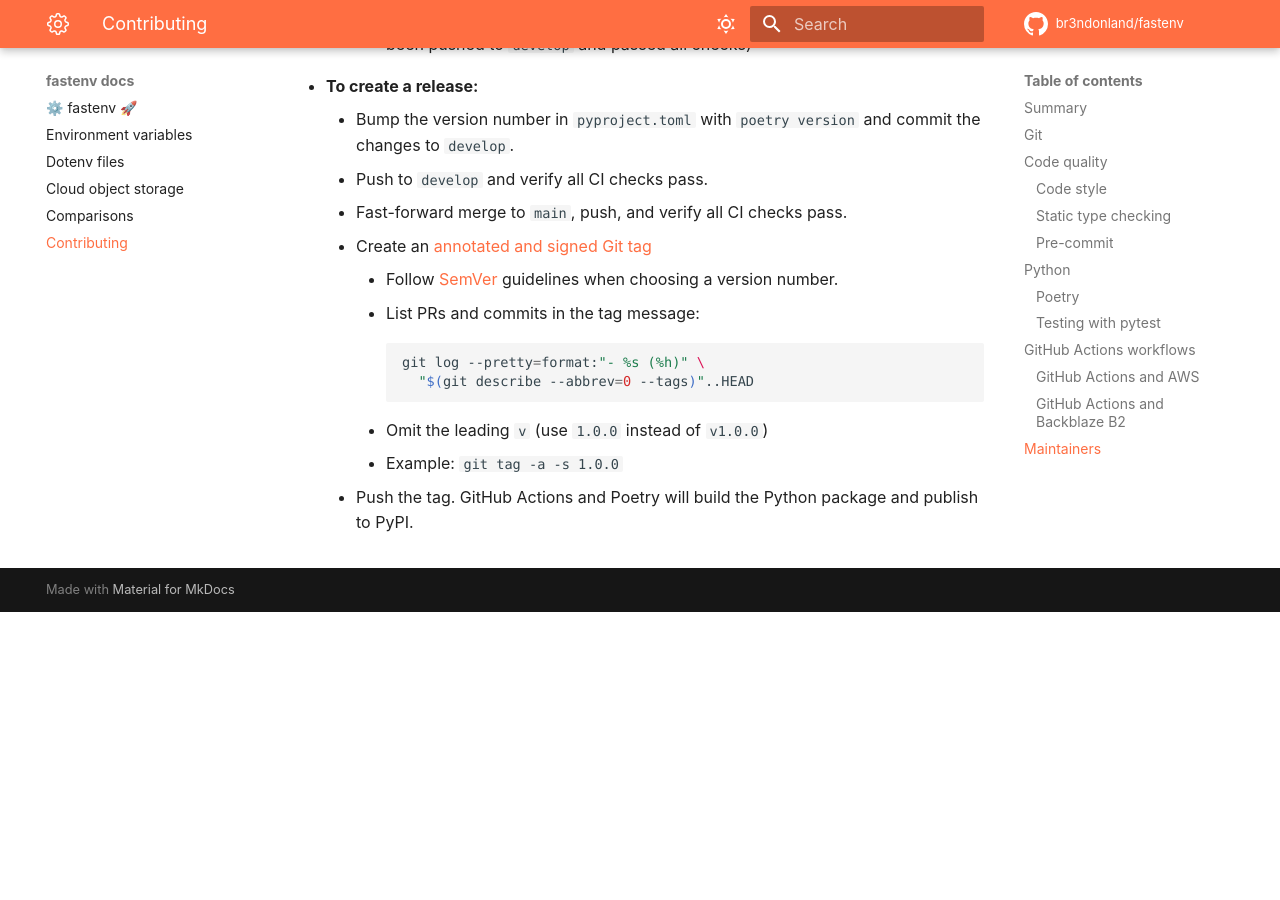
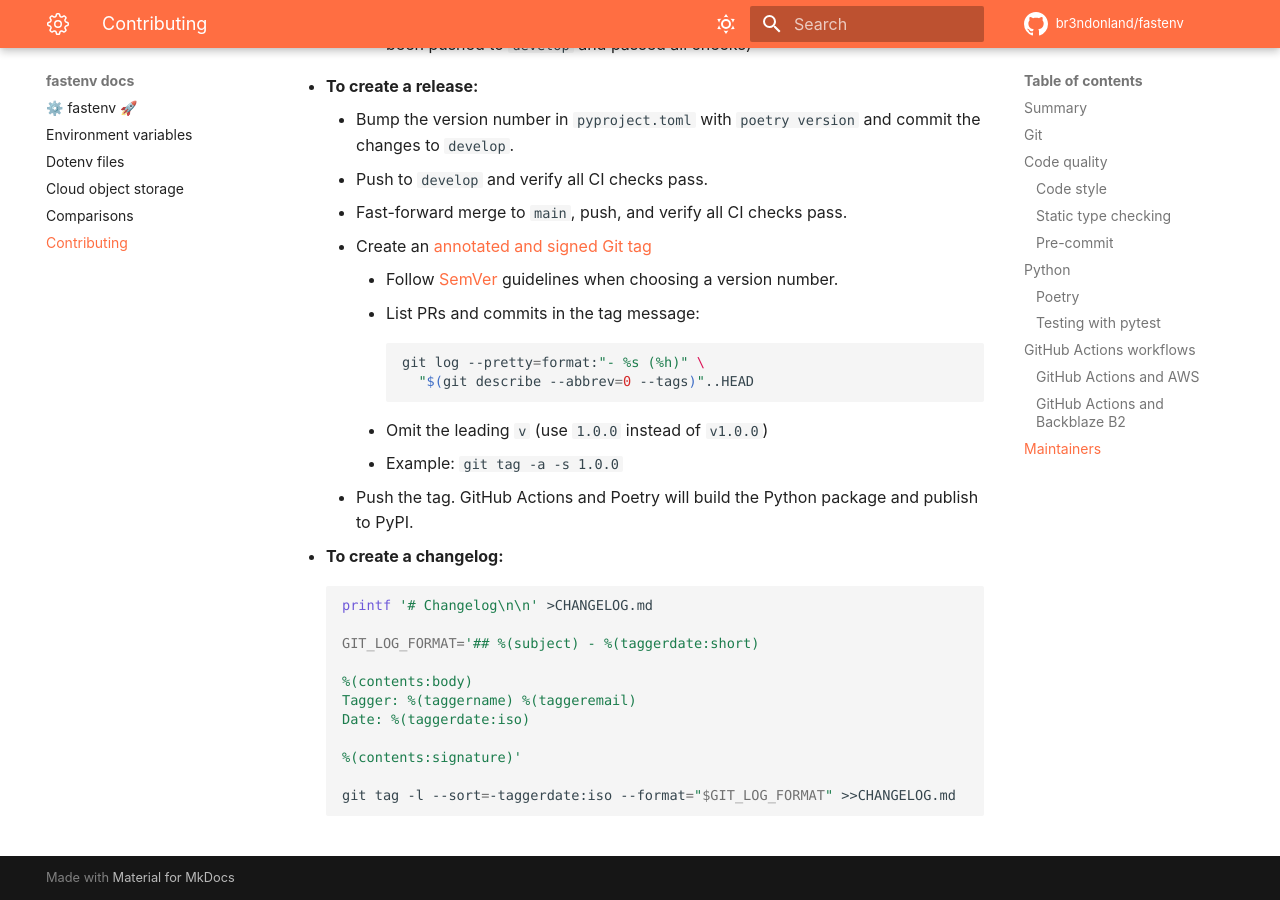
Before and after one commit to br3ndonland/fastenv, an MkDocs documentation site: the page built from docs/contributing.md, in a window 1280 px wide and 900 px high, scrolled down 7692 px. Built offline with MkDocs 1.6.1 and Material for MkDocs 9.7.7, drawn with Linux system fonts in a browser that asks for light colours; comment, search, counter and statistics services are not loaded; before the commit the page ends 8304 px from its top, so only the background shows below that.

Commit message:
Add changelog command to docs
Human-readable code changes included in each release are often kept in a
"changelog," which is a text file named CHANGELOG.

Manually-generated changelogs often have errors and omissions. On the
other hand, auto-generated changelogs often require extra dependencies,
do not include commit-level info, and do not annotate Git tags.

This project does not currently provide a CHANGELOG.md, but does provide
annotated and signed Git tags with informative tag messages. These tags
can be used to auto-generate a changelog.

This commit will add a changelog command to the contributing docs.

````diff
--- a/docs/contributing.md
+++ b/docs/contributing.md
@@ -291,3 +291,18 @@ See the [Backblaze B2 S3-compatible API docs](https://www.backblaze.com/b2/docs/
         -   Omit the leading `v` (use `1.0.0` instead of `v1.0.0`)
         -   Example: `git tag -a -s 1.0.0`
     -   Push the tag. GitHub Actions and Poetry will build the Python package and publish to PyPI.
+-   **To create a changelog:**
+
+    ```sh
+    printf '# Changelog\n\n' >CHANGELOG.md
+
+    GIT_LOG_FORMAT='## %(subject) - %(taggerdate:short)
+
+    %(contents:body)
+    Tagger: %(taggername) %(taggeremail)
+    Date: %(taggerdate:iso)
+
+    %(contents:signature)'
+
+    git tag -l --sort=-taggerdate:iso --format="$GIT_LOG_FORMAT" >>CHANGELOG.md
+    ```
````
